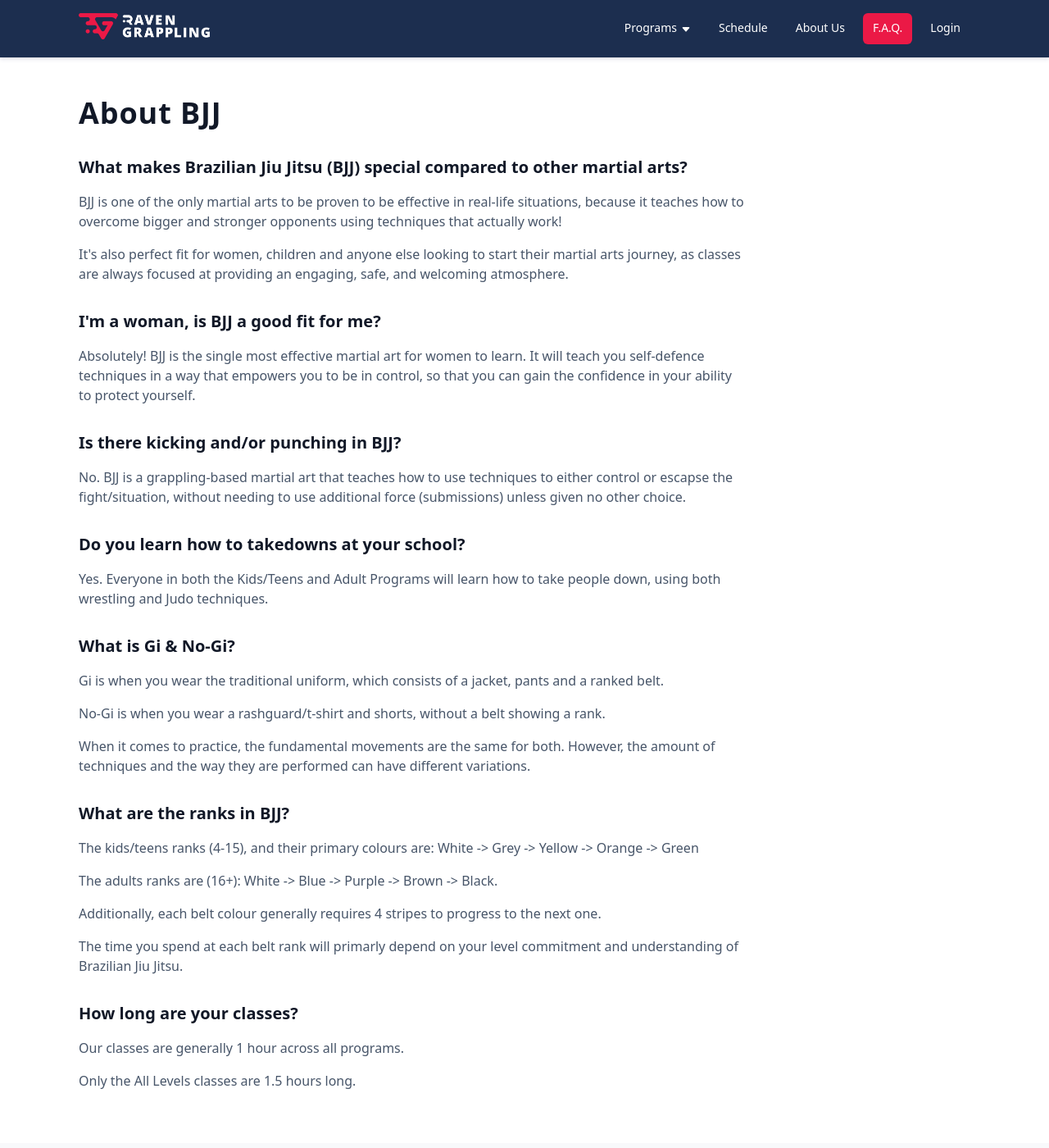
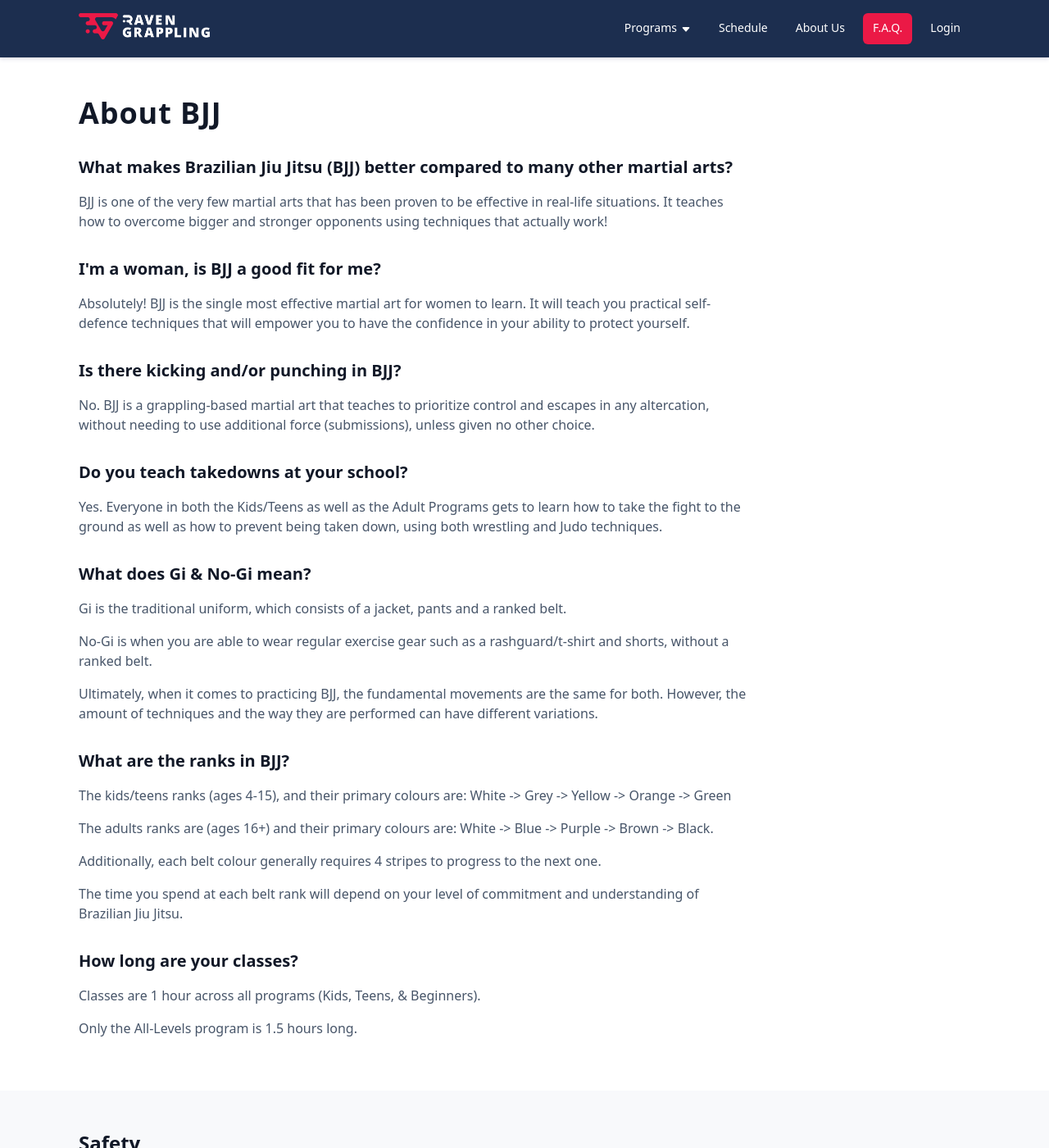
Before and after one commit to RavenGrappling/RavenGrappling.github.io, a Jekyll site: the page built from pages/faq.html, in a window 1280 px wide and 1400 px high. Shown: the whole window at 82% size. Built offline with Jekyll 4.4.1, drawn with Linux system fonts in a browser that asks for light colours; some of the changed text lies outside the part shown.

Commit message:
Update faq.html

```diff
--- a/pages/faq.html
+++ b/pages/faq.html
@@ -10,68 +10,65 @@ permalink: /faq
       About BJJ
     </h1>
     <h3>
-      What makes Brazilian Jiu Jitsu (BJJ) special compared to other martial arts?
+      What makes Brazilian Jiu Jitsu (BJJ) better compared to many other martial arts?
     </h3>
     <p>
-      BJJ is one of the only martial arts to be proven to be effective in real-life situations, because it teaches how to overcome bigger and stronger opponents using techniques that actually work!
-    </p>
-    <p>
-      It's also perfect fit for women, children and anyone else looking to start their martial arts journey, as classes are always focused at providing an engaging, safe, and welcoming atmosphere.
+      BJJ is one of the very few martial arts that has been proven to be effective in real-life situations. It teaches how to overcome bigger and stronger opponents using techniques that actually work!
     </p>
 
     <h3 class="mt">
       I'm a woman, is BJJ a good fit for me?
     </h3>
     <p>
-      Absolutely! BJJ is the single most effective martial art for women to learn. It will teach you self-defence techniques in a way that empowers you to be in control, so that you can gain the confidence in your ability to protect yourself.
+      Absolutely! BJJ is the single most effective martial art for women to learn. It will teach you practical self-defence techniques that will empower you to have the confidence in your ability to protect yourself.
     </p>
     <h3>
       Is there kicking and/or punching in BJJ?
     </h3>
     <p>
-      No. BJJ is a grappling-based martial art that teaches how to use techniques to either control or escapse the fight/situation, without needing to use additional force (submissions) unless given no other choice.
+      No. BJJ is a grappling-based martial art that teaches to prioritize control and escapes in any altercation, without needing to use additional force (submissions), unless given no other choice.
     </p>
     <h3>
-      Do you learn how to takedowns at your school?
+      Do you teach takedowns at your school?
     </h3>
     <p>
-      Yes. Everyone in both the Kids/Teens and Adult Programs will learn how to take people down, using both wrestling and Judo techniques.
+      Yes. Everyone in both the Kids/Teens as well as the Adult Programs gets to learn how to take the fight to the ground as well as how to prevent being taken down, using both wrestling and Judo techniques.
     </p>
     <h3>
-      What is Gi & No-Gi?
+      What does Gi & No-Gi mean?
     </h3>
     <p>
-      Gi is when you wear the traditional uniform, which consists of a jacket, pants and a ranked belt.
+      Gi is the traditional uniform, which consists of a jacket, pants and a ranked belt.
     </p>
     <p>
-      No-Gi is when you wear a rashguard/t-shirt and shorts, without a belt showing a rank.
+      No-Gi is when you are able to wear regular exercise gear such as a rashguard/t-shirt and shorts, without a ranked belt.
     </p>
     <p>
-      When it comes to practice, the fundamental movements are the same for both. However, the amount of techniques and the way they are performed can have different variations.
+      Ultimately, when it comes to practicing BJJ, the fundamental movements are the same for both. However, the amount of techniques and the way they are performed can have different variations.
     </p>
     <h3>
       What are the ranks in BJJ?
     </h3>
     <p>
-      The kids/teens ranks (4-15), and their primary colours are: White -> Grey -> Yellow -> Orange -> Green
+      The kids/teens ranks (ages 4-15), and their primary colours are: White -> Grey -> Yellow -> Orange -> Green
     </p>
     <p>
-      The adults ranks are (16+): White -> Blue -> Purple -> Brown -> Black.
+      The adults ranks are (ages 16+) and their primary colours are: White -> Blue -> Purple -> Brown -> Black.
     </p>
     <p>
       Additionally, each belt colour generally requires 4 stripes to progress to the next one.
     </p>
     <p>
-      The time you spend at each belt rank will primarly depend on your level commitment and understanding of Brazilian Jiu Jitsu.
+      The time you spend at each belt rank will depend on your level of commitment and understanding of Brazilian Jiu Jitsu.
     </p>
     <h3>
       How long are your classes?
     </h3>
     <p>
-      Our classes are generally 1 hour across all programs.
+      Classes are 1 hour across all programs (Kids, Teens, & Beginners).
     </p>
     <p>
-      Only the All Levels classes are 1.5 hours long.
+      Only the All-Levels program is 1.5 hours long.
     </p>
   </div>
 </section>
@@ -86,22 +83,28 @@ permalink: /faq
         Do I have to be physically fit to participate?
       </h3>
       <p>
-        No. All of our programs are designed to help you ease into every exercise.
+        No. All of our programs are designed to help you ease into every exercise/technique.
         We will never force you to do anything that you are not comfortable with.
-        Our goal is to make you stronger and healthier, while making sure that you are having a good time doing so.
+        Our goal is to only make you stronger and healthier, while making sure that you are having a good time doing so.
       </p>
       <h3>
         I am # of years old, is it too late to start?
       </h3>
       <p>
-        Absolutely not! BJJ is commonly practiced by people all over the world by all age groups! It not unusual see students who are 60+. At first, it can look intimidating trying something new, but we promise to make you feel welcome.
+        Absolutely not! BJJ is commonly practiced by people all over the world and by all age groups! It is not unusual to see students who are as young as 5 years old as well as those who are 60+.
+      <p>
+        We understand that starting something new can be intimidating at first, but we promise to make you feel safe and welcome.
+      </p>
       </p>
       <h3>
         I'm worried about injuries, is Jiu Jitsu a good fit for me?
       </h3>
       <p>
-        When doing any physical activity, there is a chance that you might get a few bumps and bruises.
-        However, at our gym, we always make sure that your safety is our top priority, so that serious injuries do not happen. We take extra care in keeping everyone safe by providing clear instructions and discouraging any aggressive/uncontrolled behaviour. You can rest assured that we will do everything we can for you to feel safe and taken care of.
+        When doing any physical activity, there is always a chance that you might get a few bumps and bruises.
+        However, at our gym, we always make sure that your safety is our #1 priority, so that serious injuries do not happen.
+      </p>
+      <p>
+        We take extra care in keeping everyone safe by providing clear instructions and discouraging any aggressive/uncontrolled training behaviour. You can rest assured that we will do everything we can for you to feel safe and taken care of.
       </p>
     </div>
   </section>
@@ -116,10 +119,16 @@ permalink: /faq
       How old does my child need to be to start?
     </h3>
     <p>
-      We begin teaching children as early as 5 years old.
+      We start teaching children as early as 5 years old.
     </p>
     <p>
-      We also offer two separate classes/programs: Kids (5-10y) & Youth/Teens (11 -14y).
+      We also offer two separate programs depending on their age:
+    </p>
+    <p>
+      Kids (5-10y)
+    </p>
+    <p>
+      Youth/Teens (11 -14y)
     </p>
     <h3>
       Is it safe for my child to learn BJJ?
@@ -146,20 +155,22 @@ permalink: /faq
         How do you decide when someone is ready for a promotion?
       </h3>
       <p>
-        Our general approach is to promote adults and kids based on their knowledge and performance - never on just attendance.
+        Our general approach is to promote adults and kids based on their knowledge and performance - never on just attendance. With that said, we do factor in any existing learning, physical or other hidden limitations.
       </p>
       <h3>
         I already have a rank in BJJ, will you recognize it?
       </h3>
       <p>
-        Absolutely! You worked hard and put in the time. Whatever rank you are, we will honour it and welcome it.
+        Absolutely! You worked hard and put in the time. Whatever rank you have been given, we will honour it.
       </p>
       <h3>
         Do I have to compete at tournaments?
       </h3>
       <p>
-        No. As much as we value competition, we understand that most of our students are doing BJJ for either fun, exercise or to be part of a community.
-        However, for those students that are interested in testing their skills through competition, we will structure their training to make sure that they are prepared.
+        No. As much as we value competition, we understand that most of our students are doing BJJ as a leisure activity as well as enjoying being part of a supportive community.
+        <p>
+          For those students that are interested in testing their skills through competition, we will support them in their training and make sure that they are prepared to do their best.
+        </p>
       </p>
     </div>
   </section>
@@ -171,7 +182,7 @@ permalink: /faq
       Memberships
     </h2>
     <h3>
-      Do you have monthly/yearly contract?
+      Do you have a monthly/yearly contract?
     </h3>
     <p>
       No. We strongly believe in having transparent and flexible options.
@@ -181,13 +192,16 @@ permalink: /faq
       Do you offer any types of discounts?
     </h3>
     <p>
-      Yes! Family members, Siblings, First Responders & Health Care Providers are some of the groups eligible. Reach out to us for more details.
+      Yes! Family Members, Siblings, First Responders & Health Care Providers are just some of the groups that are eligible.
+      <p>
+        Reach out to us for more details.
+      </p>
     </p>
     <h3>
-      Do I have to buy/wear your gym uniforms?
+      Do I have to buy/wear your gym branded uniform?
     </h3>
     <p>
-      No. Even though we sell our gym branded attire, you are welcome to purchase your own elsewhere.
+      No. Even though we sell our own branded equipment, you are most welcome to purchase your own elsewhere.
     </p>
   </div>
 </section>
```
Also changed, not shown: other parts of pages/faq.html (+1 -1 lines).
